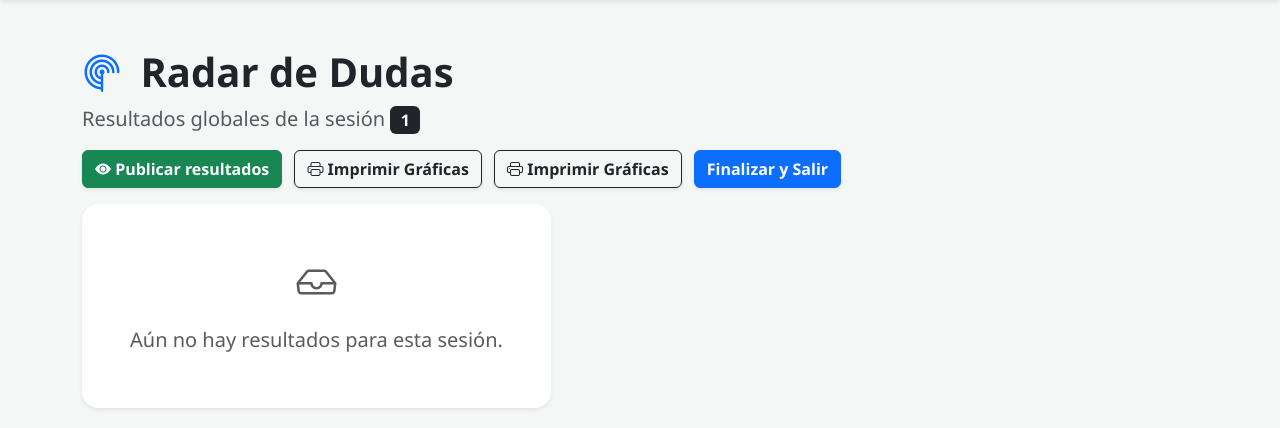
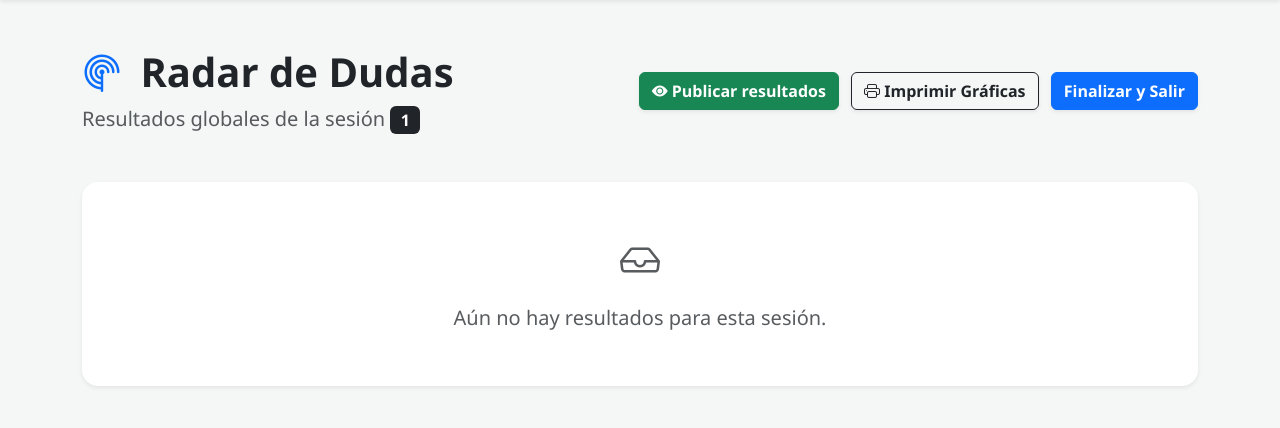
Before and after one commit to Beni13L/AuraLab_Web, a Flask app: page /radar_dudas/1 in a window 1280 px wide. Shown: the part 66-494 px from the top of the page. Run offline with Flask 3, Linux system fonts and the light colour scheme; the visitor is signed in with stand-in values (Sample User, id 1); data that the repository does not hold is empty; some libraries are stand-ins or nearby versions.

Commit message:
Update radar_dudas.html

```diff
--- a/templates/radar_dudas.html
+++ b/templates/radar_dudas.html
@@ -39,8 +39,7 @@
                 <h1 class="fw-bold"><i class="bi bi-radar text-primary me-2"></i> Radar de Dudas</h1>
                 <p class="text-muted fs-5 mb-0">Resultados globales de la sesión <span class="badge bg-dark fs-6">{{ pin }}</span></p>
             </div>
-            <div>
-     <div>
+    <div>
          {% if not publicado and estado == 'Cerrada' %}
          <form action="/publicar_resultados/{{ pin }}" method="POST" class="d-inline">
                <button type="submit" class="btn btn-success fw-bold me-2 shadow-sm"
@@ -51,7 +50,6 @@
          {% elif publicado %}
          <span class="badge bg-success fs-6 me-2 shadow-sm"><i class="bi bi-check-circle-fill"></i> Resultados publicados</span>
          {% endif %}
-         <button onclick="window.print()" class="btn btn-outline-dark fw-bold me-2 shadow-sm"><i class="bi bi-printer"></i> Imprimir Gráficas</button>
                 <button onclick="window.print()" class="btn btn-outline-dark fw-bold me-2 shadow-sm"><i class="bi bi-printer"></i> Imprimir Gráficas</button>
                 <a href="/panel_maestro" class="btn btn-primary fw-bold shadow-sm">Finalizar y Salir</a>
             </div>
```
